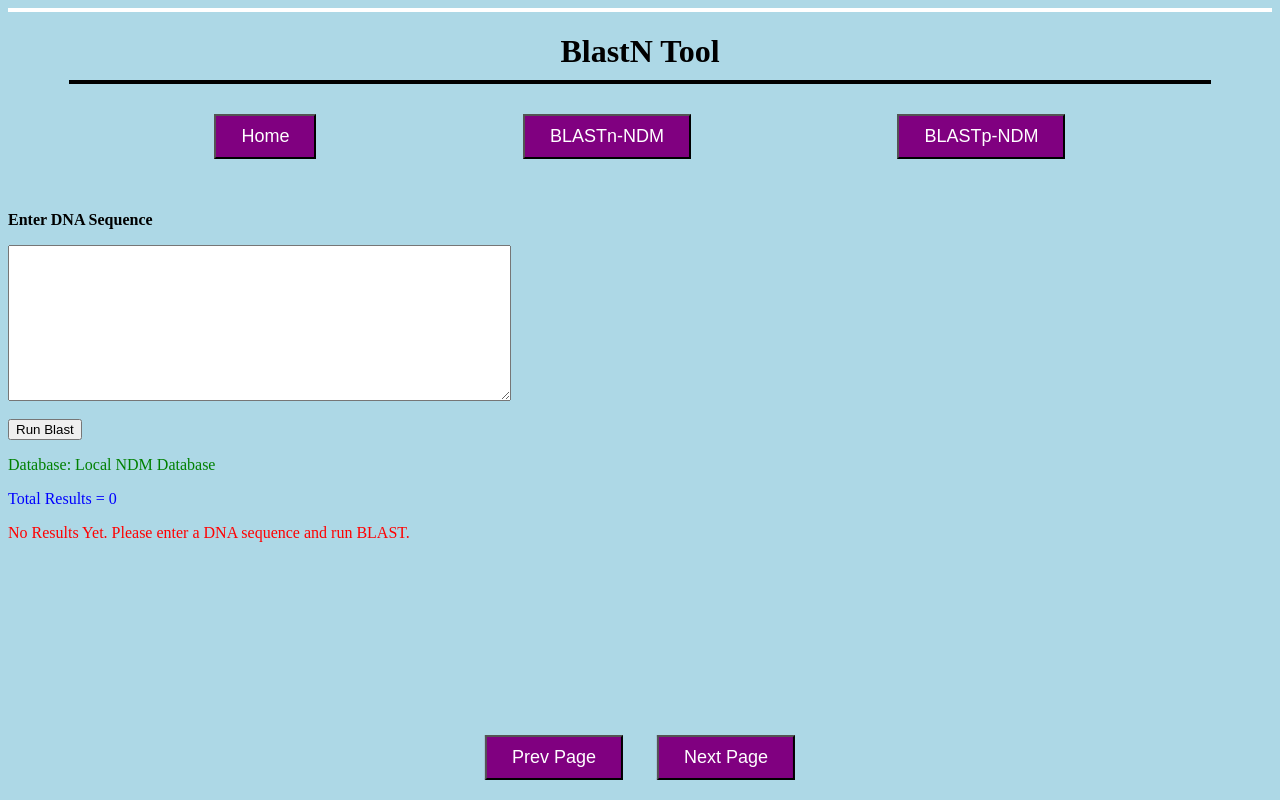
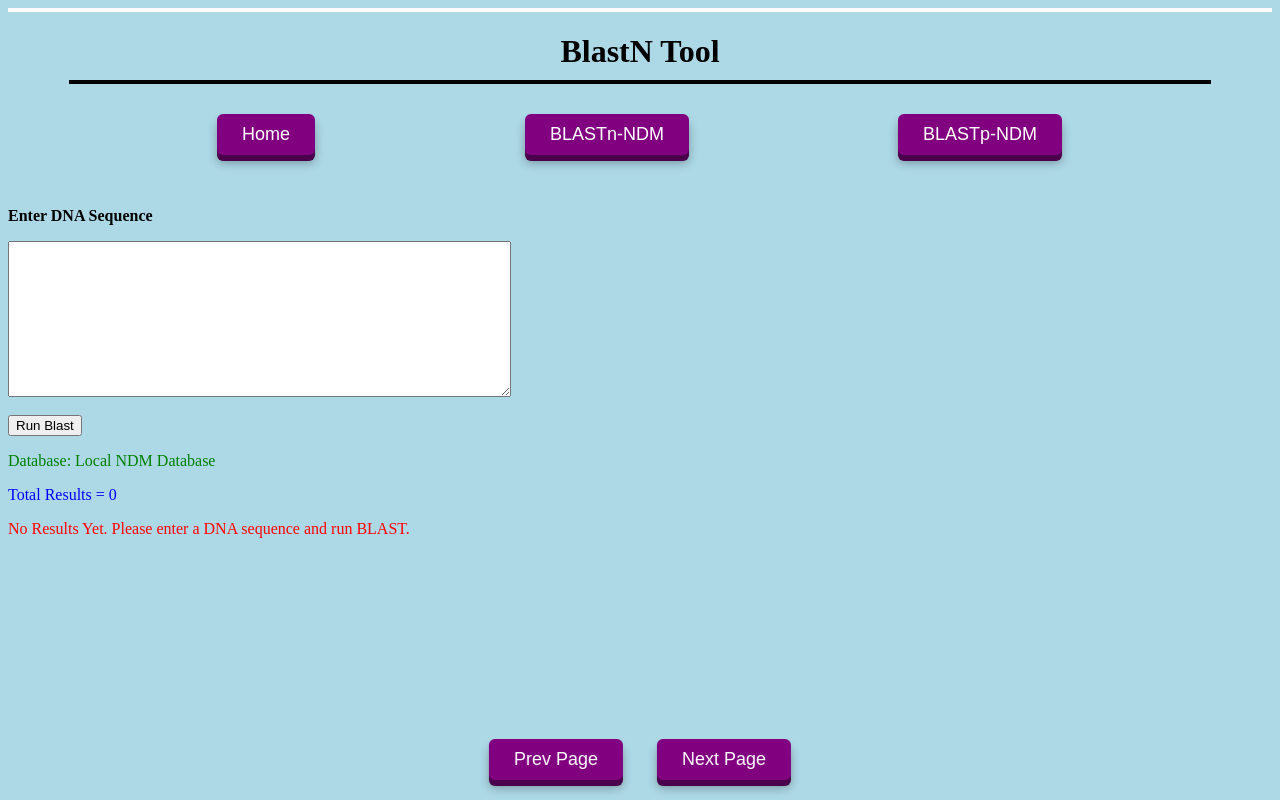
Before and after one commit to zaibankhan/zaibankhan-ndmBlast, a Flask app: page /blastn in a window 1280 px wide. Run offline with Flask 3, Linux system fonts and the light colour scheme.

Commit message:
Updated BLAST project

```diff
--- a/templates/BlastN.html
+++ b/templates/BlastN.html
@@ -23,11 +23,40 @@
     animation: blink 1.2s infinite;
   }
   @keyframes blink { 0%,100%{opacity:.3} 50%{opacity:1} }
+
+  /* 3D hover effect with glow */
+  .nav-btn {
+    background-color: purple;
+    color: white;
+    padding: 10px 25px;
+    font-size: 18px;
+    border: none;
+    cursor: pointer;
+    border-radius: 6px;
+    transform: perspective(600px) translateZ(0);
+    box-shadow: 0 6px 0 #4a004a, 0 8px 10px rgba(0,0,0,0.3);
+    transition: transform 0.15s ease, box-shadow 0.15s ease;
+    position: relative;
+    top: 0;
+  }
+  .nav-btn:hover {
+    transform: perspective(600px) translateZ(18px) translateY(-4px);
+    box-shadow: 0 12px 0 #4a004a,
+                0 16px 20px rgba(0,0,0,0.35),
+                0 0 18px 6px rgba(180,0,255,0.45),
+                0 18px 30px rgba(180,0,255,0.25);
+  }
+  .nav-btn:active {
+    transform: perspective(600px) translateZ(4px) translateY(2px);
+    box-shadow: 0 2px 0 #4a004a,
+                0 4px 6px rgba(0,0,0,0.2),
+                0 0 8px 3px rgba(180,0,255,0.3);
+  }
 </style>
 </head>
+
 <body style="background-color:lightblue;">
 
-<!-- LOADER -->
 <div id="loader">
   <canvas id="dna-canvas" width="680" height="280"></canvas>
   <div class="loading-text">Running BLAST...</div>
@@ -38,10 +67,11 @@
 <hr style="border:2px solid black;width:90%;margin:0 auto 20px auto;">
 
 <div style="display:flex;justify-content:space-evenly;margin-top:30px;">
-  <a href="/"><button style="background-color:purple;color:white;padding:10px 25px;font-size:18px;">Home</button></a>
-  <a href="/blastn"><button style="background-color:purple;color:white;padding:10px 25px;font-size:18px;">BLASTn-NDM</button></a>
-  <a href="/blastp"><button style="background-color:purple;color:white;padding:10px 25px;font-size:18px;">BLASTp-NDM</button></a>
+  <a href="/"><button class="nav-btn">Home</button></a>
+  <a href="/blastn"><button class="nav-btn">BLASTn-NDM</button></a>
+  <a href="/blastp"><button class="nav-btn">BLASTp-NDM</button></a>
 </div>
+
 <br><br>
 
 <form id="blastForm" method="POST" action="/runblastn">
@@ -55,7 +85,7 @@
 
 {% if session.get("blast_error") %}
 <div style="background:#ffe0e0;border:2px solid red;border-radius:8px;padding:15px;margin:15px 0;font-size:16px;color:#cc0000;">
-  <b>⚠️ {{ session.get("blast_error") }}</b>
+  <b>{{ session.get("blast_error") }}</b>
 </div>
 {% endif %}
 
@@ -87,8 +117,8 @@
 {% endif %}
 
 <div style="position:fixed;bottom:20px;left:50%;transform:translateX(-50%);">
-  <a href="/"><button style="background-color:purple;color:white;padding:10px 25px;font-size:18px;margin-right:30px;">Prev Page</button></a>
-  <a href="/blastp"><button style="background-color:purple;color:white;padding:10px 25px;font-size:18px;">Next Page</button></a>
+  <a href="/blastinfo"><button class="nav-btn" style="margin-right:30px;">Prev Page</button></a>
+  <a href="/blastp"><button class="nav-btn">Next Page</button></a>
 </div>
 
 <script>
@@ -140,8 +170,8 @@ function _startDNA() {
     var s1=[],s2=[];
     for(var i=0;i<N;i++){
       var px=MX+i*SP,ang=(i/(N-1))*Math.PI*2*TURNS+t,p=PAIRS[i%PAIRS.length];
-      s1.push({x:px,y:H/2+Math.sin(ang)*AMP,         d:Math.cos(ang),         lbl:p[0],col:BASES[p[0]].c});
-      s2.push({x:px,y:H/2+Math.sin(ang+Math.PI)*AMP, d:Math.cos(ang+Math.PI), lbl:p[1],col:BASES[p[1]].c});
+      s1.push({x:px,y:H/2+Math.sin(ang)*AMP,d:Math.cos(ang),lbl:p[0],col:BASES[p[0]].c});
+      s2.push({x:px,y:H/2+Math.sin(ang+Math.PI)*AMP,d:Math.cos(ang+Math.PI),lbl:p[1],col:BASES[p[1]].c});
     }
     ctx.save();ctx.setLineDash([5,5]);
     for(var i=0;i<N;i++){
```
Also changed, not shown: templates/BlastP.html (+38 -8 lines), templates/HomeInfo.html (+34 -4 lines).
